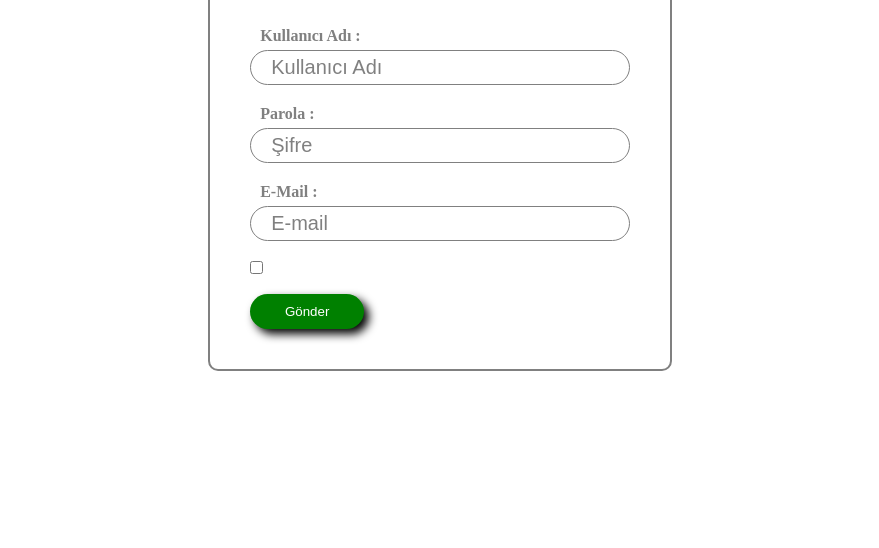
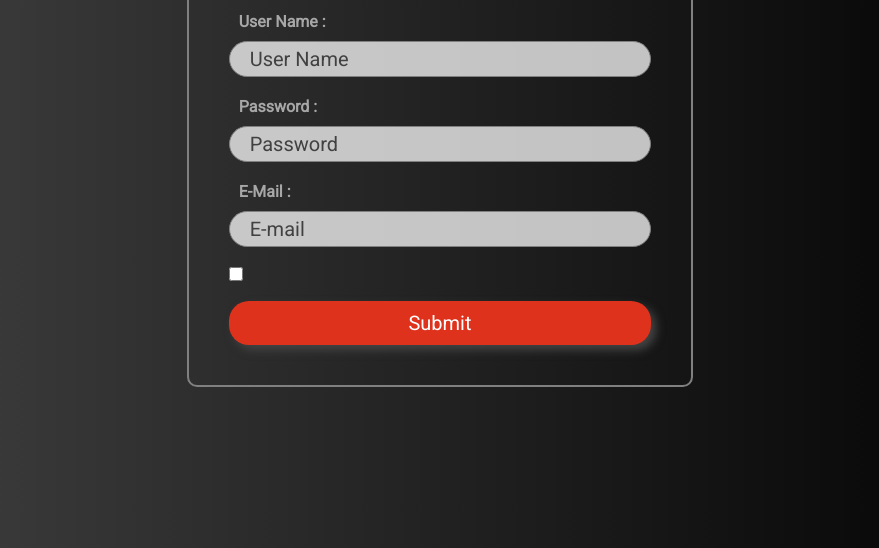
Before and after one commit to 94-Istanbul-Front-End-Bootcamp/odev-3-betulkilincaslan, a plain HTML site: page index.html in a window 1280 px wide. Shown: the part 252-800 px from the top of the page, without its empty margins (200-1079 px from the left). Drawn offline with Linux system fonts and the light colour scheme.

Commit message:
First commit

```diff
--- a/index.html
+++ b/index.html
@@ -1,39 +1,49 @@
 <!DOCTYPE html>
 <html lang="en">
-
   <head>
-    <meta charset="UTF-8">
-    <meta http-equiv="X-UA-Compatible" content="IE=edge">
-    <meta name="viewport" content="width=device-width, initial-scale=1.0">
-    <link rel="stylesheet" href="style.css">
+    <meta charset="UTF-8" />
+    <meta http-equiv="X-UA-Compatible" content="IE=edge" />
+    <meta name="viewport" content="width=device-width, initial-scale=1.0" />
+    <!-- Google Fonts -->
+    <link
+      href="https://fonts.googleapis.com/css2?family=Roboto&display=swap"
+      rel="stylesheet"
+    />
+    <link rel="stylesheet" href="style.css" />
     <title>Form Validation Ödev</title>
   </head>
 
   <body>
     <form action="POST" id="form1" novalidate>
-        <h1>FORM VALIDATION ODEVI</h1>
+      <h1>FORM VALIDATION HOMEWORK</h1>
       <div class="form-body">
         <div>
-                <label for="userName">Kullanıcı Adı :</label>
-                <input type="text" placeholder="Kullanıcı Adı" required>
+          <label for="userName">User Name :</label>
+          <input type="text" placeholder="User Name" name="userName" required />
         </div>
         <div>
-                <label for="password">Parola :</label>
-                <input type="password" placeholder="Şifre" required>
+          <label for="password">Password :</label>
+          <input
+            type="password"
+            placeholder="Password"
+            name="password"
+            minlength="8"
+            required
+          />
         </div>
         <div>
           <label for="eMail">E-Mail :</label>
-                <input type="email" placeholder="E-mail" required>
+          <input type="email" placeholder="E-mail" name="email" required />
+        </div>
+        <div class="checkbox">
+          <input type="checkbox" required />
         </div>
         <div>
-                <input type="checkbox" required>
-            </div>
-            <div>
-                <button>Gönder</button>
+          <button>Submit</button>
         </div>
       </div>
     </form>
+
     <script src="index.js"></script>
   </body>
-
 </html>
--- a/index.js
+++ b/index.js
@@ -0,0 +1,36 @@
+const form1 = document.querySelector("#form1");
+
+// Handling form submission
+form1.addEventListener("submit", function (e) {
+  e.preventDefault();
+  [...this.elements].forEach((item) => {
+    formELementValidation(item);
+  });
+});
+
+// Checking validity and adding validation message
+const formELementValidation = (item) => {
+  if (!item.checkValidity()) {
+    if (item.nextElementSibling?.className !== "error") {
+      const error = document.createElement("small");
+      error.classList.add("error");
+      error.innerText = item.validationMessage;
+      item.insertAdjacentElement("afterend", error);
+    } else {
+      item.nextElementSibling.innerText = item.validationMessage;
+    }
+  } else {
+    if (item.nextElementSibling?.className === "error") {
+      item.nextElementSibling.remove();
+    }
+  }
+};
+
+// Adding eventListener for form elements and calling formELementValidation() function with this events
+[...form1.elements].forEach((item) => {
+  ["change", "keyup"].forEach((method) => {
+    item.addEventListener(method, () => {
+      formELementValidation(item);
+    });
+  });
+});
--- a/style.css
+++ b/style.css
@@ -3,9 +3,24 @@
   padding: 0;
   text-decoration: none;
   list-style: none;
+  border: none;
   box-sizing: border-box;
+  outline: 0;
+  font-family: "Roboto", sans-serif;
 }
 body {
+  background: #000000; /* fallback for old browsers */
+  background: -webkit-linear-gradient(
+    to right,
+    #434343,
+    #000000
+  ); /* Chrome 10-25, Safari 5.1-6 */
+  background: linear-gradient(
+    to right,
+    #434343,
+    #000000
+  ); /* W3C, IE 10+/ Edge, Firefox 16+, Chrome 26+, Opera 12+, Safari 7+ */
+  color: whitesmoke;
   height: 100vh;
   display: flex;
   justify-content: center;
@@ -20,6 +35,7 @@ form {
 form > h1 {
   border-bottom: 2px solid gray;
   padding-bottom: 10px;
+  color: rgba(245, 245, 245, 0.849);
 }
 .form-body {
   display: flex;
@@ -37,8 +53,9 @@ form > h1 {
 }
 .form-body div label {
   padding-left: 10px;
-    color: gray;
+  color: rgb(167, 167, 167);
   font-weight: bold;
+  margin-bottom: 5px;
 }
 form > div > div:nth-child(4) {
   display: flex;
@@ -46,22 +63,31 @@ form > div > div:nth-child(4) {
   align-items: center;
   gap: 0;
 }
-
 form > div > div:nth-child(5) button {
-    width: 30%;
-    background-color: green;
+  width: 100%;
+  background-color: rgb(223, 50, 28);
   padding: 10px 20px;
   border: 0;
   outline: 0;
   border-radius: 20px;
   cursor: pointer;
   color: white;
-    box-shadow: 5px 5px 10px #000;
+  font-size: 20px;
+  box-shadow: 5px 5px 10px rgb(69, 69, 69);
+  transition: all 0.5s ease;
 }
-form > div > div:nth-child(6) button:hover {
-    background-color: rgb(4, 146, 4);
+form > div > div:nth-child(5) button:hover {
+  width: 100%;
+  border: 0;
+  outline: 0;
+  cursor: pointer;
+  font-size: 20px;
+  font-weight: bold;
+  border-radius: 20px;
+  background-color: rgb(96, 21, 177);
+  box-shadow: 5px 5px 10px rgb(69, 69, 69);
+  color: rgb(223, 50, 28);
 }
-
 input[type="text"],
 input[type="password"],
 input[type="email"] {
@@ -70,10 +96,29 @@ input[type="email"] {
   border-radius: 20px;
   border: 1px solid gray;
   font-size: 20px;
+  background: rgba(255, 255, 255, 0.74);
+  color: rgb(45, 45, 44);
+}
+input[type="checkbox"] {
+  margin-right: 5px;
+  cursor: pointer;
+  width: 14px;
+  height: 14px;
 }
 ::placeholder {
   font-size: 20px;
-    color: gray;
+  color: rgba(37, 37, 37, 0.83);
+}
+input {
+  transition: all 0.5s ease;
+}
+input:hover {
+  background-color: rgb(158, 153, 151);
+  box-shadow: 5px 5px 10px rgb(69, 69, 69);
+}
+
+input:focus {
+  border: 2px solid rgb(223, 50, 28);
 }
 
 .error {
```
Lines whose indentation alone changed are shown as unchanged.
